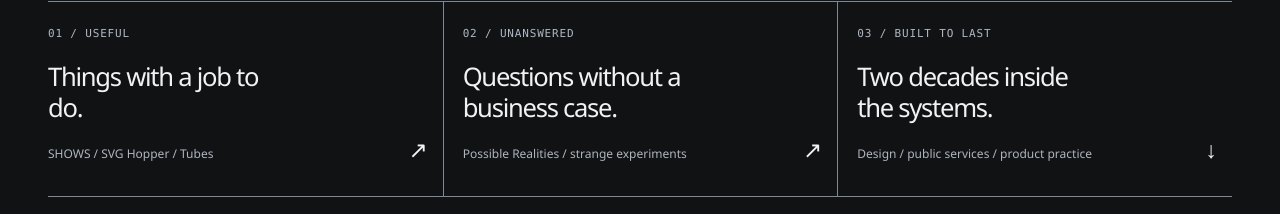
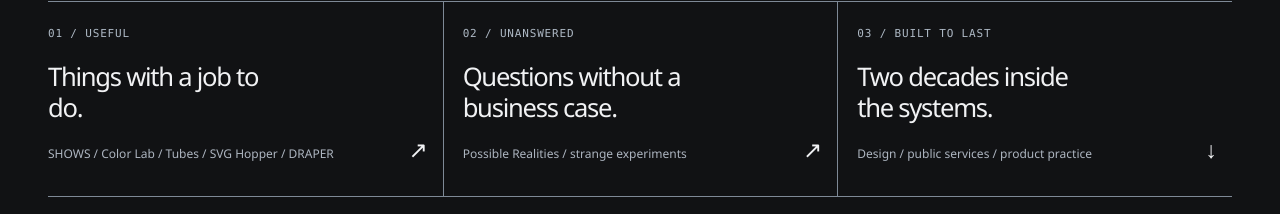
Before and after one commit to julegan/portfolio, a plain HTML site: page dist/index.html in a window 1280 px wide. Shown: the part 818-1032 px from the top of the page. Drawn offline with Linux system fonts and the light colour scheme.

Commit message:
Refresh homepage project coverage: dist/index.html

```diff
--- a/dist/index.html
+++ b/dist/index.html
@@ -515,7 +515,7 @@
         <a class="door" href="/projects/#tools">
           <span class="door-index mono">01 / USEFUL</span>
           <strong>Things with a job to do.</strong>
-          <span class="door-detail">SHOWS / SVG Hopper / Tubes</span>
+          <span class="door-detail">SHOWS / Color Lab / Tubes / SVG Hopper / DRAPER</span>
           <span class="door-arrow" aria-hidden="true">↗</span>
         </a>
         <a class="door" href="/projects/#laboratory">
@@ -715,7 +715,7 @@
         <p>Design is still my way of thinking. I care about accessibility, digital equity, antiracism, and the invisible structures behind decisions. And I care about making things for no reason more official than curiosity. </p>
         <details class="experience"><summary>Experience at a glance</summary><dl><dt>Role</dt><dd>Principal Product Manager · Enterprise Digital Platforms</dd><dt>Design</dt><dd>Design systems, accessible and equitable public services</dd><dt>Practice</dt><dd>Cross-team standards, governance, and sustainable delivery</dd><dt>Organization</dt><dd>City of Portland</dd><dt>Location</dt><dd>Portland, Oregon</dd></dl></details>
         <div class="profile-links"><a href="https://www.linkedin.com/in/julieh/">Connect on LinkedIn <span aria-hidden="true">&nbsp;↗</span></a><a href="https://github.com/julegan/portfolio">Portfolio source on GitHub <span aria-hidden="true">&nbsp;↗</span></a></div>
-        <div class="more-work"><p class="mono">Independent work</p><p>Outside my City role I make <a href="/projects/shows/">SHOWS</a>, <a href="/projects/svg-hopper/">SVG Hopper</a>, <a href="/projects/tubes/">Tubes</a>, and the <a href="/projects/possible-realities/">Possible Realities laboratory</a>. Some things are useful; some exist because I wanted to find out what happens. I follow them wherever they lead.</p></div>
+        <div class="more-work"><p class="mono">Independent work</p><p>Outside my City role I make <a href="/projects/shows/">SHOWS</a>, a Portland music calendar; <a href="/projects/color-lab/">Color Lab</a>, an accessible color-space and contrast explorer; <a href="/projects/tubes/">Tubes</a>, a knitting pattern generator; <a href="/projects/svg-hopper/">SVG Hopper</a>, a graphics composer; and <a href="/projects/draping-mirror/">DRAPER</a>, a personal color studio. I also explore questions about space, time, and emergence in the <a href="/projects/possible-realities/">Possible Realities laboratory</a>. Some things are useful; some exist because I wanted to find out what happens. I follow them wherever they lead.</p></div>
       </div></div>
     </section>
   </main>
```
